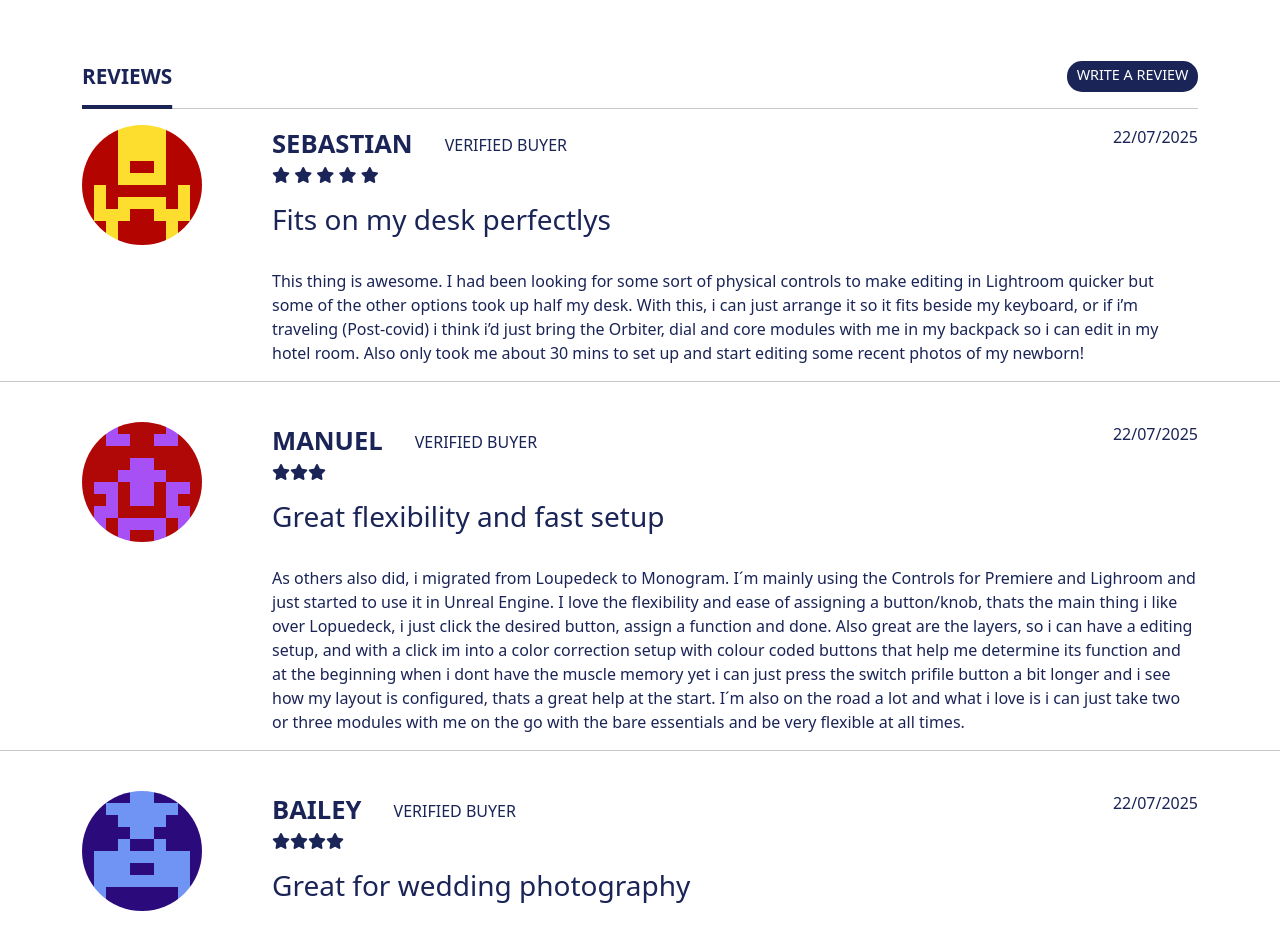
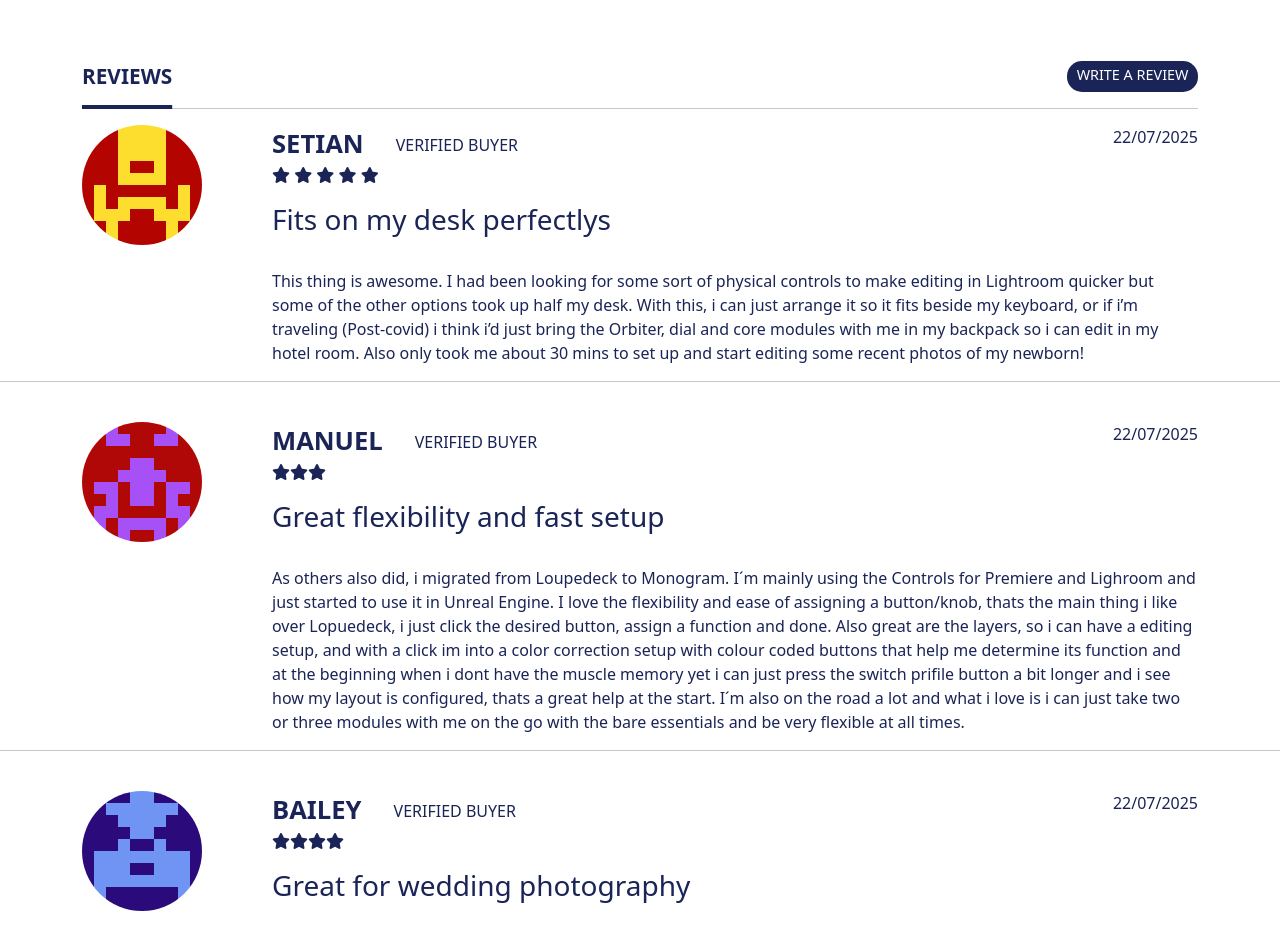
Before and after one commit to debrah-kobby/Monogram, a plain HTML site: page miniconsole.html in a window 1280 px wide. Shown: the part 1508-2433 px from the top of the page. Drawn offline with nearby package versions, Linux system fonts and the light colour scheme.

Commit message:
Monogram

```diff
--- a/css/style.css
+++ b/css/style.css
@@ -21,6 +21,12 @@ textarea {
   font: inherit;
 }
 /*RESET*/
+html {
+  scroll-behavior: smooth;
+  touch-action: pan-y;
+
+  overflow-x: hidden;
+}
 
 body {
   padding-top: 0px;
--- a/miniconsole.html
+++ b/miniconsole.html
@@ -438,7 +438,7 @@
               <div class="reviwer-name-other-details-and-date">
                 <div class="reviewer-name-verifier-and-stars">
                   <div class="reviwer-name-and-verified">
-                    <div class="reviewer-name">SEBASTIAN</div>
+                    <div class="reviewer-name">SETIAN</div>
                     <div class="verified-buyer">VERIFIED BUYER</div>
                   </div>
                   <div>
```
